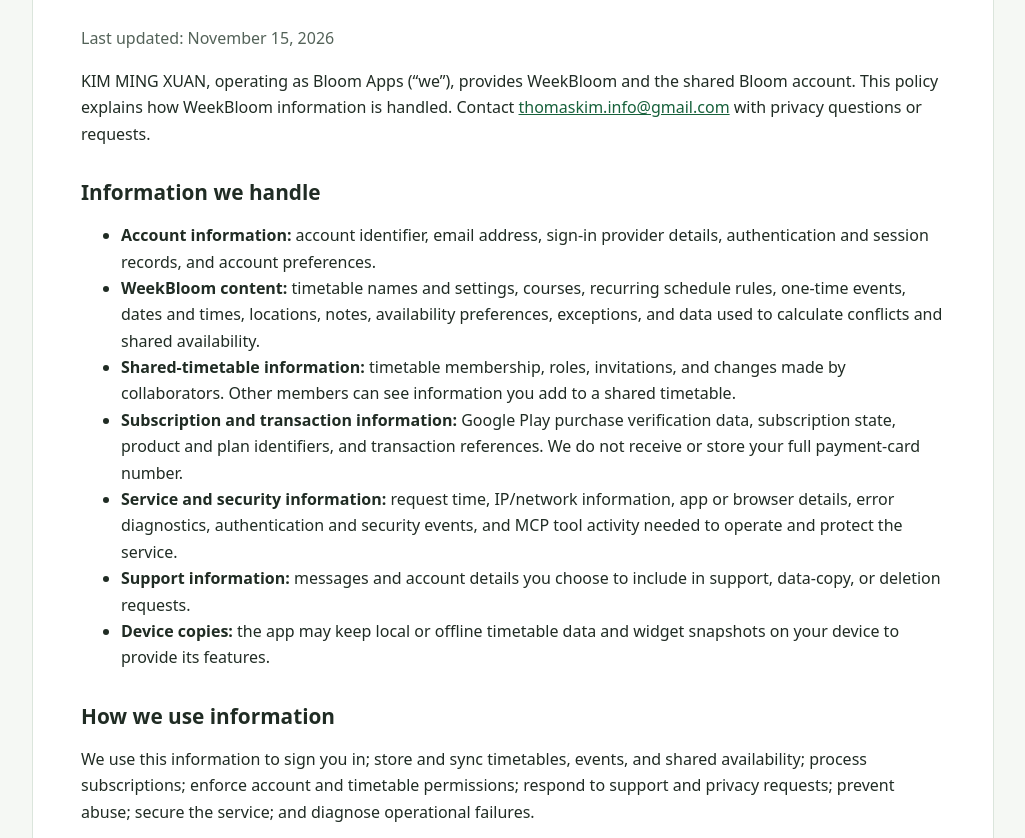
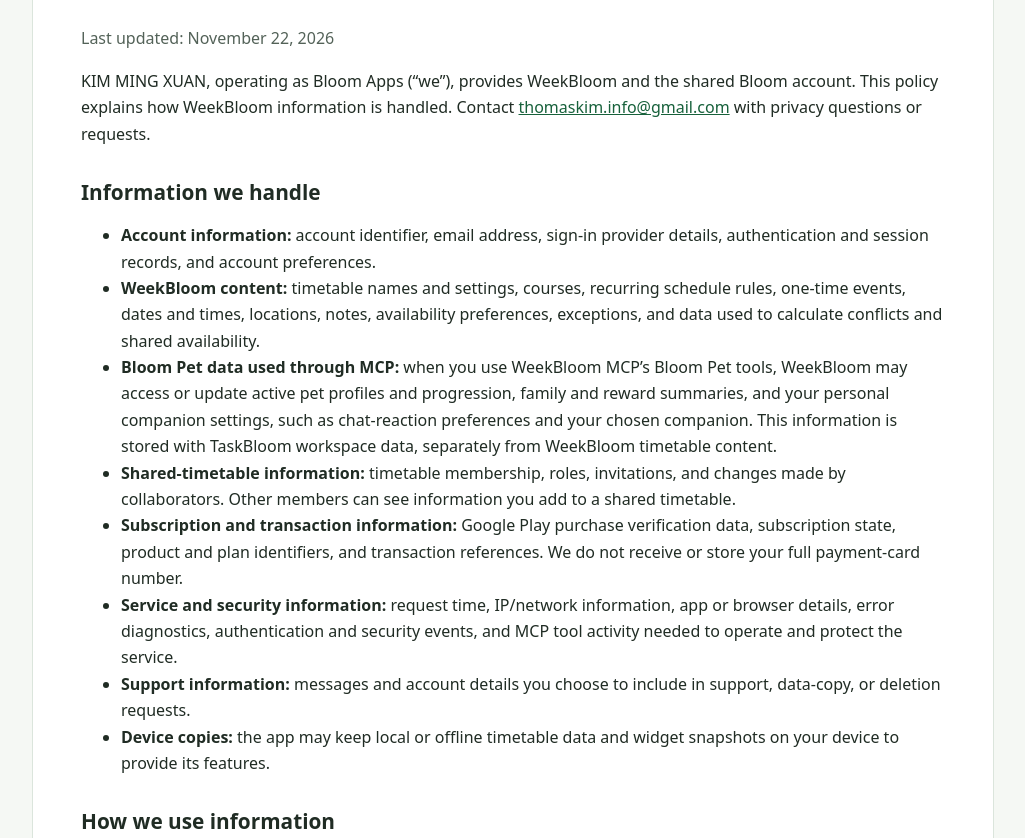
Before and after one commit to thomaskim09/weekweave-oauth-consent, a plain HTML site: page docs/site/privacy/index.html in a window 1280 px wide. Shown: the part 165-1003 px from the top of the page, without its empty margins (127-1152 px from the left). Drawn offline with Linux system fonts and the light colour scheme.

Commit message:
Disclose Bloom Pet data used through WeekBloom MCP

```diff
--- a/docs/site/privacy/index.html
+++ b/docs/site/privacy/index.html
@@ -31,7 +31,7 @@
     <a href="../terms/">Terms</a>
   </nav>
   <h1>WeekBloom Privacy Policy</h1>
-  <p class="updated">Last updated: November 15, 2026</p>
+  <p class="updated">Last updated: November 22, 2026</p>
 
   <p>KIM MING XUAN, operating as Bloom Apps (“we”), provides WeekBloom and the shared Bloom account. This policy explains how WeekBloom information is handled. Contact <a href="mailto:thomaskim.info@gmail.com">thomaskim.info@gmail.com</a> with privacy questions or requests.</p>
 
@@ -39,6 +39,7 @@
   <ul>
     <li><strong>Account information:</strong> account identifier, email address, sign-in provider details, authentication and session records, and account preferences.</li>
     <li><strong>WeekBloom content:</strong> timetable names and settings, courses, recurring schedule rules, one-time events, dates and times, locations, notes, availability preferences, exceptions, and data used to calculate conflicts and shared availability.</li>
+    <li><strong>Bloom Pet data used through MCP:</strong> when you use WeekBloom MCP’s Bloom Pet tools, WeekBloom may access or update active pet profiles and progression, family and reward summaries, and your personal companion settings, such as chat-reaction preferences and your chosen companion. This information is stored with TaskBloom workspace data, separately from WeekBloom timetable content.</li>
     <li><strong>Shared-timetable information:</strong> timetable membership, roles, invitations, and changes made by collaborators. Other members can see information you add to a shared timetable.</li>
     <li><strong>Subscription and transaction information:</strong> Google Play purchase verification data, subscription state, product and plan identifiers, and transaction references. We do not receive or store your full payment-card number.</li>
     <li><strong>Service and security information:</strong> request time, IP/network information, app or browser details, error diagnostics, authentication and security events, and MCP tool activity needed to operate and protect the service.</li>
@@ -47,7 +48,7 @@
   </ul>
 
   <h2>How we use information</h2>
-  <p>We use this information to sign you in; store and sync timetables, events, and shared availability; process subscriptions; enforce account and timetable permissions; respond to support and privacy requests; prevent abuse; secure the service; and diagnose operational failures.</p>
+  <p>We use this information to sign you in; store and sync timetables, events, and shared availability; process subscriptions; enforce account and timetable permissions; respond to support and privacy requests; prevent abuse; secure the service; and diagnose operational failures. When you use Bloom Pet tools through WeekBloom MCP, we use the associated TaskBloom workspace data to provide Pet profiles and family progress and manage your companion settings.</p>
   <p>We do not sell personal data, use it for advertising, or use customer data to train AI models.</p>
 
   <h2>Hosting and service providers</h2>
@@ -66,6 +67,7 @@
 
   <h2>Retention and deletion</h2>
   <p>We keep account and WeekBloom content while your account remains active. You can request WeekBloom-only deletion, TaskBloom-only deletion, or deletion of the full Bloom account from the app or the <a href="https://auth.thomaskim.top/account-deletion">public account-deletion page</a>. We verify the signed-in account and process verified deletion requests within 30 days; in-app requests are normally applied immediately. Product-only deletion preserves the shared Bloom sign-in and the other app’s data. Full-account deletion removes both apps’ data and Bloom sign-in.</p>
+  <p>Deleting WeekBloom data removes WeekBloom timetable content but does not delete Bloom Pet data stored in TaskBloom workspaces. Pet data follows the TaskBloom data-retention and account-deletion terms. Pet records in a shared TaskBloom workspace may remain available to its other members after your membership is removed. See the <a href="https://thomaskim09.github.io/taskbloom-oauth-consent/site/privacy/">TaskBloom Privacy Policy</a> and the <a href="https://auth.thomaskim.top/account-deletion">account-deletion page</a> for applicable deletion choices.</p>
   <p>Deleting an owned shared timetable removes its content for its members. Product-only deletion also removes you from other people’s shared timetables. A deletion request revokes access to the affected app, but does not cancel a Google Play subscription. Cancel recurring billing separately in Google Play; billing may continue until you cancel it.</p>
   <p>Encrypted backups are retained for no more than 28 days and are not used for routine service access. A backup may contain a copy of deleted data until that backup expires. Local copies on a device that is offline may remain until the app reconnects and clears its data, or you remove the app’s local storage. Resend’s email/log data is retained for up to 30 days on our current plan; its backup copies persist for 7 days. Transaction records may be kept longer when needed for accounting, refunds, fraud prevention, or legal requirements.</p>
   <p>Diagnostic logs are retained for up to 14 days. Authentication and security audit records are retained for up to 30 days. These short retention periods do not apply to your timetable history while your account is active or to transaction records retained for the purposes above.</p>
```
